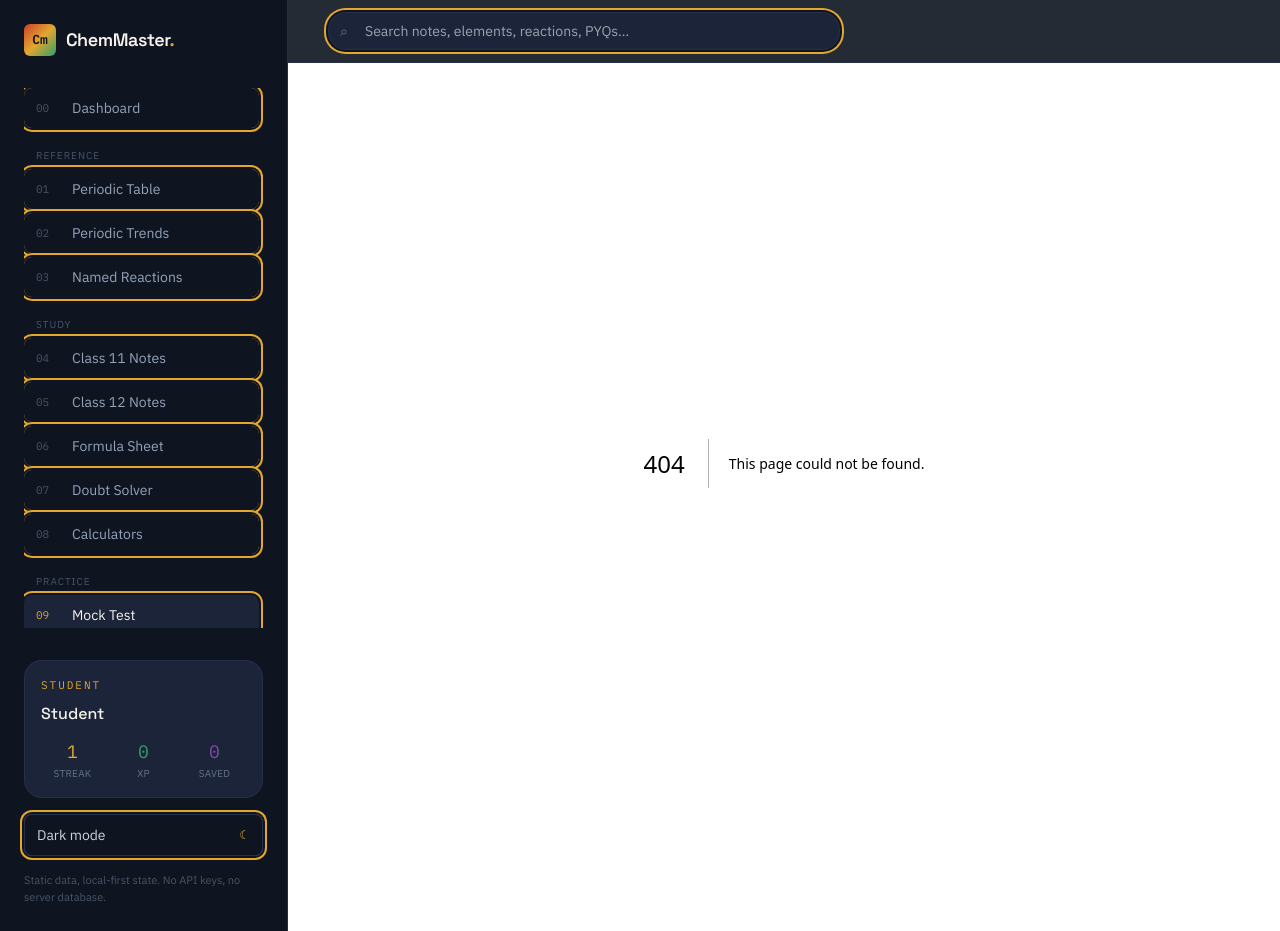
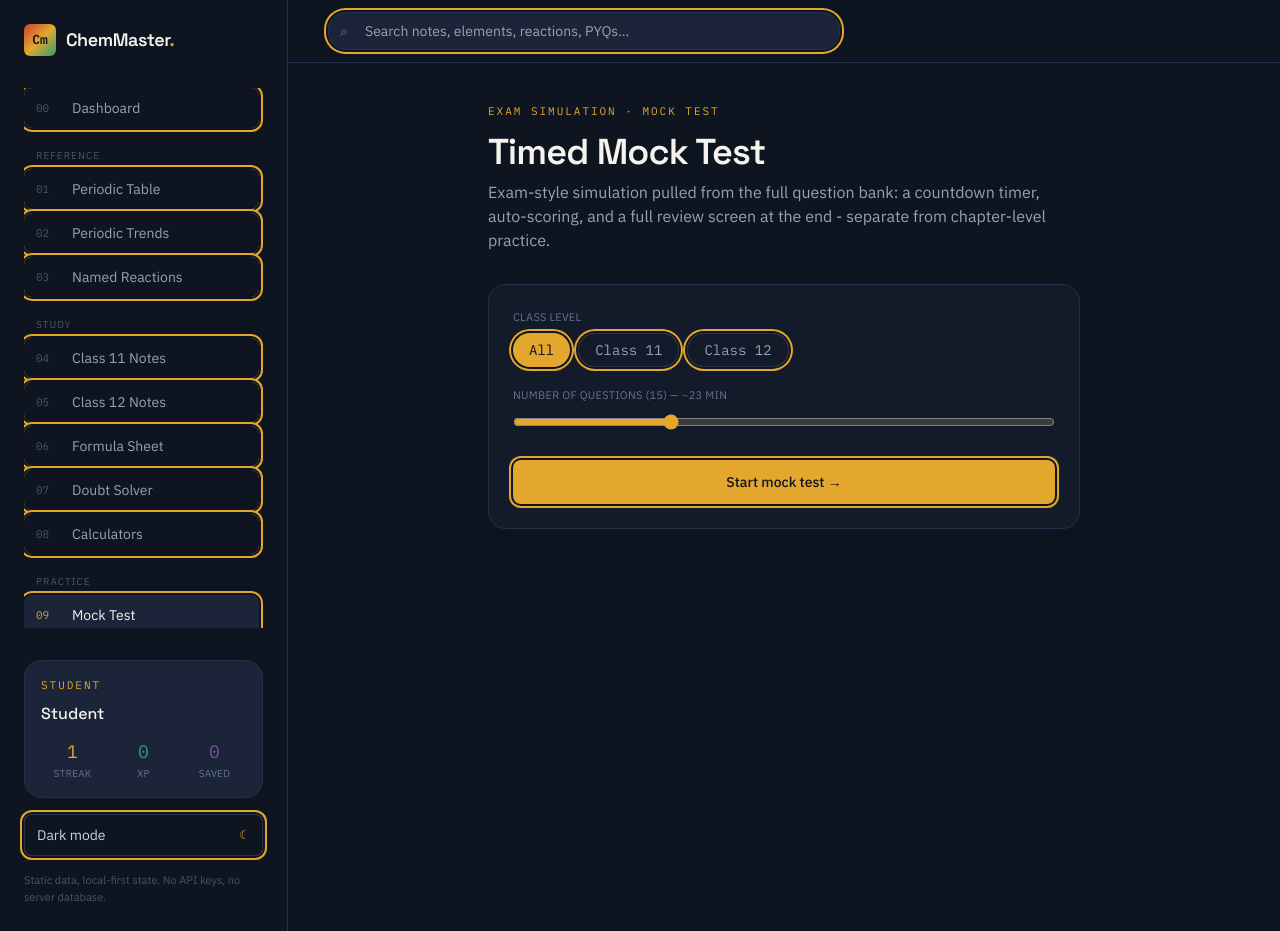
Before and after one commit to Krishgarg2708/ChemMaster-AI, a Next.js app: page /mock-test in a window 1280 px wide. Before the commit this address had no page. Built offline with nearby package versions, Linux system fonts and the light colour scheme.

Commit message:
Add files via upload

```diff
--- /dev/null
+++ b/app/mock-test/page.js
@@ -0,0 +1,7 @@
+import MockTest from "@/components/MockTest";
+
+export const metadata = { title: "Mock Test — ChemMaster AI" };
+
+export default function MockTestPage() {
+  return <MockTest />;
+}
```
